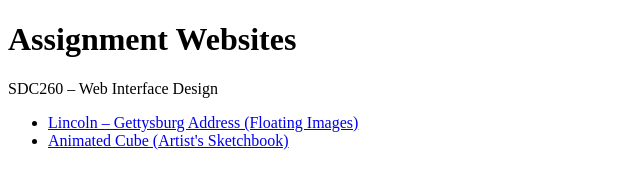
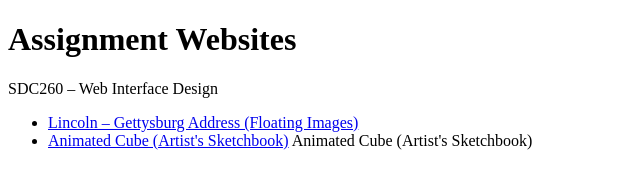
Before and after one commit to JadesTheDev/assignment_websites_art, a plain HTML site: page index.html in a window 1280 px wide. Shown: the whole page, without its empty margins (0-640 px from the left). Drawn offline with Linux system fonts and the light colour scheme.

Commit message:
Update index.html

```diff
--- a/index.html
+++ b/index.html
@@ -17,7 +17,7 @@
     </li>
 
     <li>
-      <a href="code8-3.html">
+      <a href="code8-3.html">Animated Cube (Artist's Sketchbook)</a>
         Animated Cube (Artist's Sketchbook)
       </a>
     </li>
```
